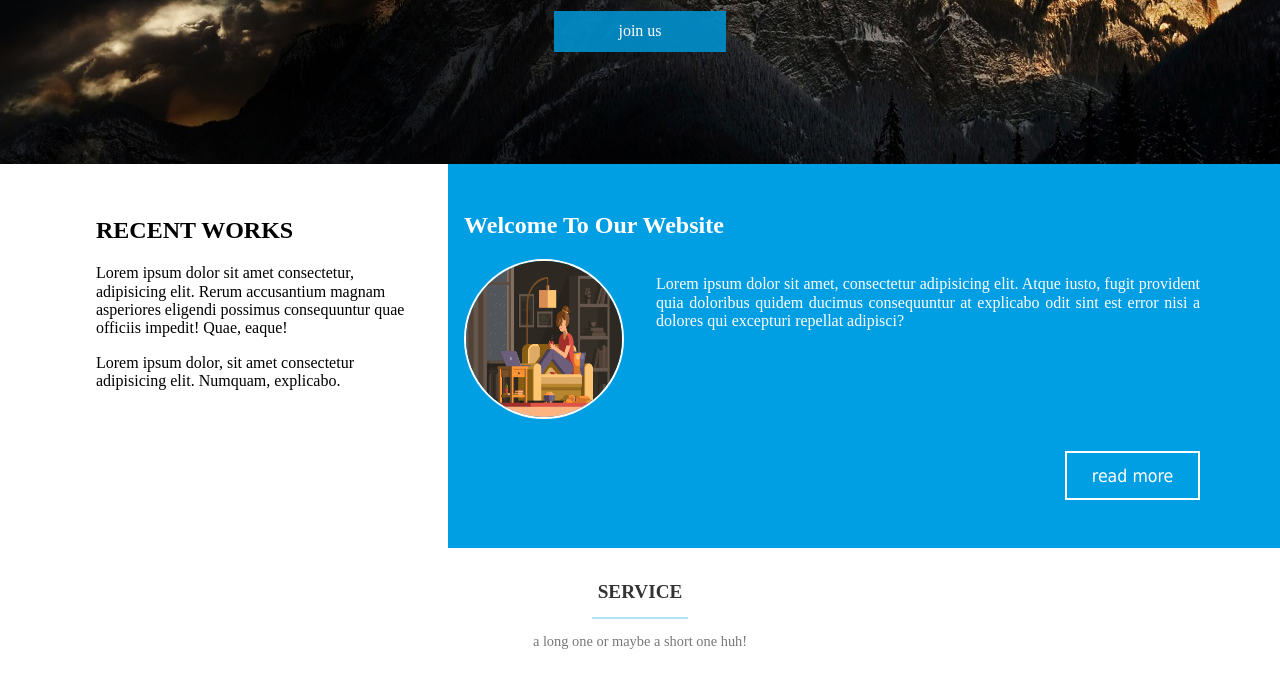
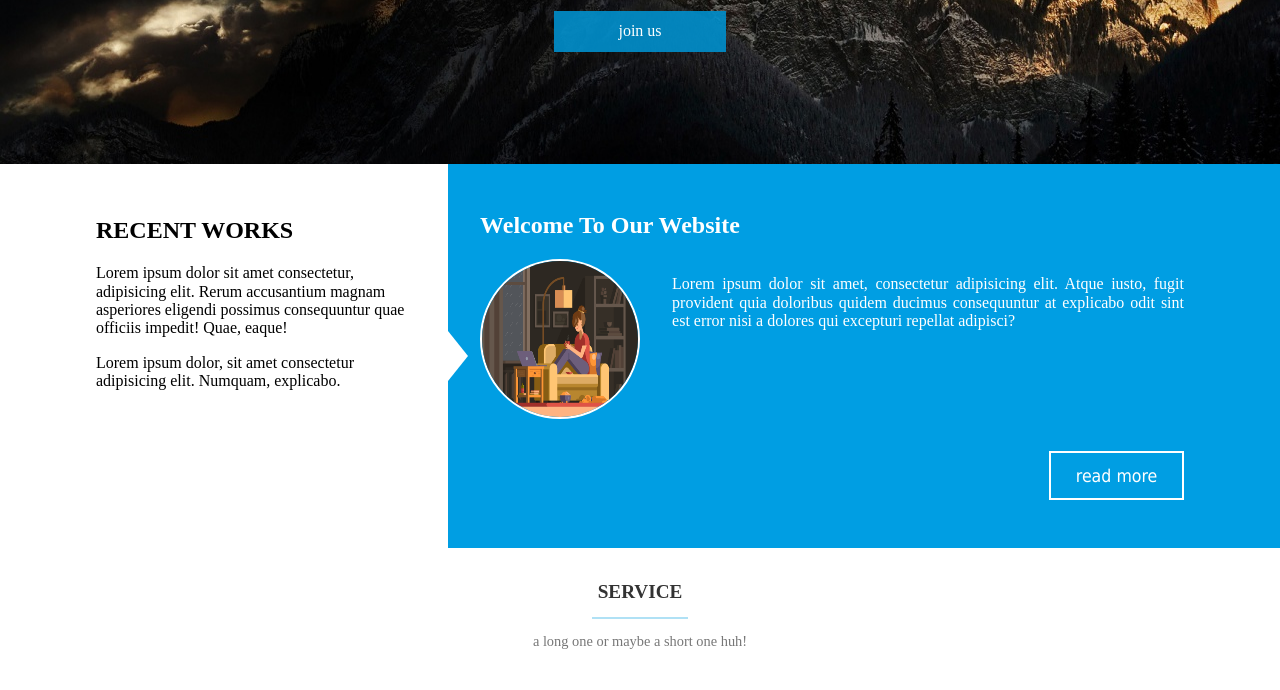
Before and after one commit to rezatajari/html-css, a plain HTML site: page 19-layout-example/index.html in a window 1280 px wide. Shown: the part 337-1027 px from the top of the page. Drawn offline with Linux system fonts and the light colour scheme.

Commit message:
#layout-example prj
desigh trangle in welcome section for desktop type

```diff
--- a/19-layout-example/css/style.css
+++ b/19-layout-example/css/style.css
@@ -130,6 +130,19 @@ html {
     .welcome-bg {
         background-image: linear-gradient(to right, #fff 50%, #009ee3 50%);
     }
+    .welcome::before {
+        position: absolute;
+        content: ' ';
+        top: 0;
+        bottom: 0;
+        left: 0;
+        height: 0;
+        margin: auto;
+        border-top: 25px solid transparent;
+        border-right: 20px solid transparent;
+        border-bottom: 25px solid transparent;
+        border-left: 20px solid white;
+    }
 }
 
 @media(max-width:48em) {
@@ -139,8 +152,9 @@ html {
 }
 
 .welcome {
+    position: relative;
     background-color: #009ee3;
-    padding: 3em 1em;
+    padding: 3em 2em;
     color: #fff;
     text-align: justify;
 }
```
